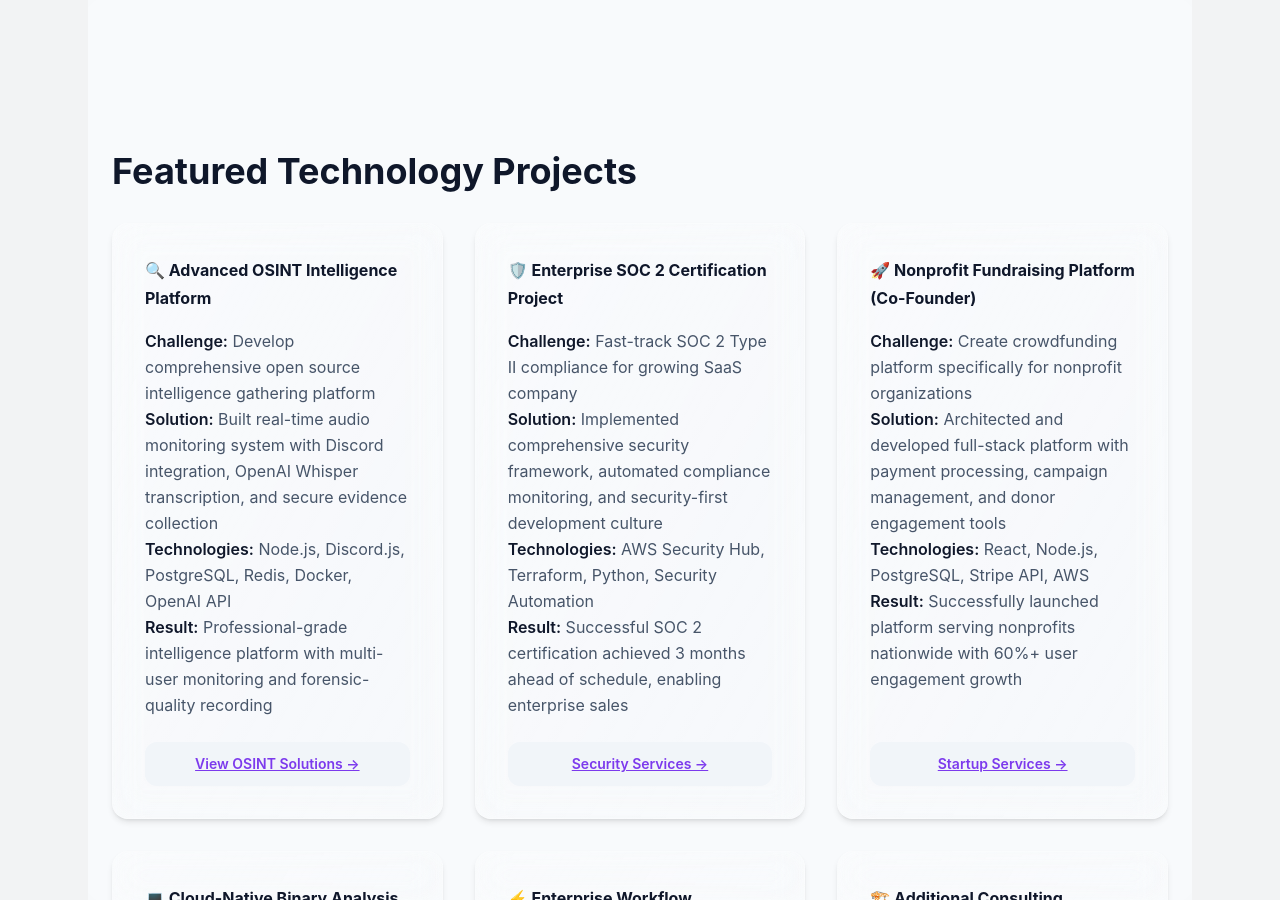
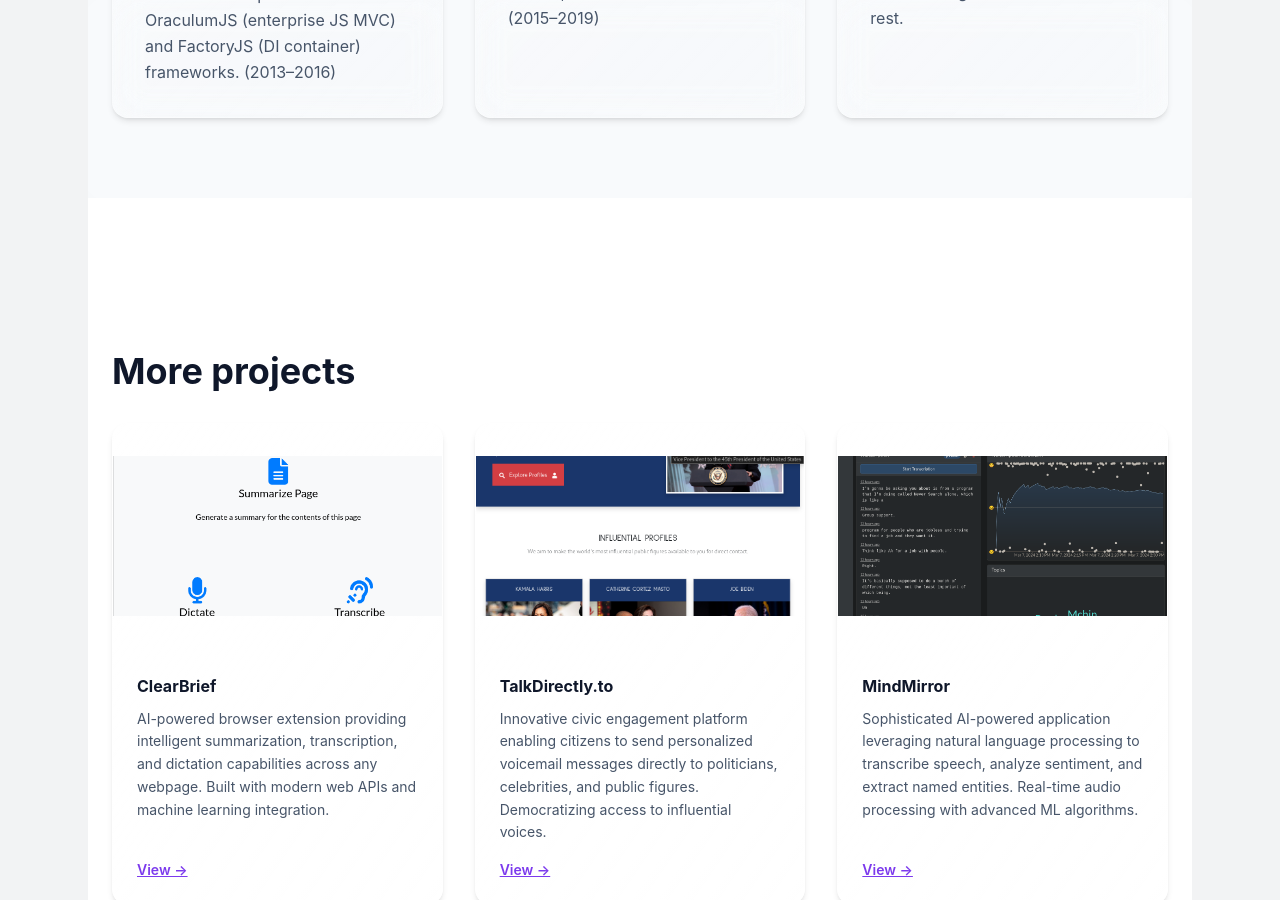
Before and after one commit to egeste/egeste.github.io, a Jekyll site: the page built from projects.md, in a window 1280 px wide and 900 px high, scrolled down 1932 px. Built offline with Jekyll 4.4.1, drawn with Linux system fonts in a browser that asks for light colours; nearby versions of some CDN libraries; some of the changed text lies outside the part shown.

Commit message:
feat: reframe Work page around real projects, strip invented metrics

```diff
--- a/_data/projects.yml
+++ b/_data/projects.yml
@@ -29,7 +29,7 @@
 - name: Synack ARS (Attack Resistance Scoring)
   image: /assets/images/synack-ars.webp
   link: https://www.synack.com/solutions/third-party-risk/
-  description: Enterprise security platform quantifying attack resistance through advanced threat modeling. Led development of sophisticated UI/UX achieving 60%+ user engagement increase within 12 months.
+  description: Enterprise security platform quantifying attack resistance through advanced threat modeling. Led development of the UI/UX for quantifying attack resistance through advanced threat modeling.
 - name: Synack Red Team Platform
   image: /assets/images/synack-srt.png
   link: https://www.synack.com/red-team/
@@ -41,4 +41,4 @@
 - name: Lookout Security Research Tools
   image: /assets/images/lookout.png
   link: https://www.lookout.com/
-  description: Led development of specialized Android malware analysis tools for security research team. Custom toolchain built with Backbone.js doubled research productivity, enabling breakthrough mobile threat discoveries.
+  description: Led development of specialized Android malware analysis tools for security research team. Custom Backbone.js toolchain that sped up malware triage and enabled new mobile-threat discoveries.
--- a/projects.md
+++ b/projects.md
@@ -1,8 +1,8 @@
 ---
 layout: service
-title: Case Studies & Projects - Steve Regester Technology Consultant
-description: Comprehensive portfolio of technology consulting successes, startup ventures, and enterprise solutions. See real-world results from 15+ years of strategic technology leadership and innovation.
-keywords: technology consulting case studies, startup projects, enterprise solutions, full-stack development portfolio, security consulting projects, automation solutions, OSINT projects, Southwest Washington consultant
+title: Work — Steve Regester
+description: Selected work from 15 years of building software — AI binary analysis, security platforms, malware-research tooling, a cloud-native pharma platform, and side projects.
+keywords: Steve Regester portfolio, software projects, React, Node.js, open source, OraculumJS, FactoryJS
 sitemap:
   priority: 0.8
   changefreq: monthly
@@ -10,125 +10,71 @@
 type: portfolio
 
 hero:
-  title: "Case Studies & Project Portfolio"
-  subtitle: "Real-World Technology Consulting Success Stories"
-  description: "Explore comprehensive case studies showcasing transformative platforms, startup ventures, and enterprise solutions<br>Demonstrating 15+ years of strategic technology leadership and measurable business impact"
-  location: "From MVP development to enterprise-scale implementations"
+  title: "Work"
+  subtitle: "Things I've built"
+  description: "Fifteen years of building — at security and intelligence companies, as a founder, and for the fun of it<br>A selection of the work I'm proud of"
+  location: ""
 
 value_prop:
-  title: "Technology Consulting Portfolio"
-  subtitle: "Each project represents a strategic technology engagement that delivered measurable business value. From startup MVPs to enterprise transformations, these case studies demonstrate the breadth of consulting expertise across industries and technology stacks."
-
-services:
-  title: "Portfolio Overview"
-  items:
-    - title: "🚀 Startup Success Stories"
-      description: "Founded and scaled technology platforms from concept to market success, including nationwide nonprofit fundraising platforms and enterprise SaaS solutions"
-    - title: "🏢 Enterprise Transformations"
-      description: "Led digital transformation initiatives for enterprise clients, implementing security frameworks, automation systems, and scalable architectures"
-    - title: "🔒 Security & Compliance Projects"
-      description: "Delivered comprehensive security assessments, SOC 2 certifications, and OSINT solutions for organizations requiring advanced security capabilities"
-    - title: "⚡ Automation & Efficiency Solutions"
-      description: "Implemented business process automation, workflow optimization, and custom development solutions that doubled productivity and reduced operational overhead"
-
-cta:
-  title: "Ready to Create Your Success Story?"
-  description: "Let's discuss your technology challenges and explore how strategic consulting can deliver the measurable results your business needs to thrive."
-  subject: "Technology Consulting Project Inquiry"
-  primary_button: "Start Your Project"
-  secondary_button: "Learn More About My Approach"
-  info:
-    highlight: "Free Project Assessment • Flexible Engagement Models • Proven Methodology"
-    tagline: ""
+  title: "Selected work"
+  subtitle: "From AI binary analysis to security platforms to side projects — here's a cross-section of what I've built and how I think about building."
 ---
 
-<!-- Featured Projects -->
+<!-- Career highlights -->
 <section class="w-full py-16 md:py-20 bg-slate-50/90 backdrop-blur-md border-t border-white/30">
   <div class="w-full px-4 md:max-w-6xl md:mx-auto md:px-6">
-    <h2 class="text-2xl sm:text-3xl lg:text-4xl font-bold text-slate-900 mb-8">Featured Technology Projects</h2>
-    <div class="grid grid-cols-1 sm:grid-cols-2 lg:grid-cols-3 gap-6 sm:gap-8" role="list" aria-label="Featured consulting projects and case studies">
+    <h2 class="text-2xl sm:text-3xl lg:text-4xl font-bold text-slate-900 mb-8">Career highlights</h2>
+    <div class="grid grid-cols-1 sm:grid-cols-2 lg:grid-cols-3 gap-6 sm:gap-8" role="list">
 
-      <!-- Goosechase OSINT Platform -->
-      <article class="bg-gradient-to-br from-white/25 via-white/10 to-white/5 backdrop-blur-lg border border-white/20 rounded-2xl p-6 sm:p-8 shadow-md transition-all duration-300 hover:-translate-y-1.5 hover:scale-[1.02] hover:shadow-2xl hover:border-indigo-500/30 hover:bg-white/40 flex flex-col" role="listitem">
-        <strong class="text-slate-900 font-bold mb-4 block">🔍 Advanced OSINT Intelligence Platform</strong>
-        <span class="text-slate-600 leading-relaxed block flex-1">
-          <strong>Challenge:</strong> Develop comprehensive open source intelligence gathering platform<br>
-          <strong>Solution:</strong> Built real-time audio monitoring system with Discord integration, OpenAI Whisper transcription, and secure evidence collection<br>
-          <strong>Technologies:</strong> Node.js, Discord.js, PostgreSQL, Redis, Docker, OpenAI API<br>
-          <strong>Result:</strong> Professional-grade intelligence platform with multi-user monitoring and forensic-quality recording
-        </span>
-        <div class="mt-6">
-          <a href="{{ '/osint-solutions' | relative_url }}" class="inline-flex items-center justify-center gap-2 px-6 py-3 bg-slate-100 text-violet-700 rounded-xl font-semibold text-sm transition-all duration-300 hover:bg-violet-100 hover:shadow-md w-full">View OSINT Solutions →</a>
-        </div>
+      <article class="bg-gradient-to-br from-white/25 via-white/10 to-white/5 backdrop-blur-lg border border-white/20 rounded-2xl p-6 sm:p-8 shadow-md flex flex-col" role="listitem">
+        <strong class="text-slate-900 font-bold mb-3 block">Delphos Labs — AI binary analysis</strong>
+        <span class="text-slate-600 leading-relaxed block flex-1">Employee #1 at a VC-backed startup automating binary reverse engineering with AI. Designed the platform; built AWS infra from scratch with Terraform; distributed pipeline with Celery + RabbitMQ; React/Remix product with real-time dashboards. (2024–2026)</span>
       </article>
 
-      <!-- Enterprise Security Project -->
-      <article class="bg-gradient-to-br from-white/25 via-white/10 to-white/5 backdrop-blur-lg border border-white/20 rounded-2xl p-6 sm:p-8 shadow-md transition-all duration-300 hover:-translate-y-1.5 hover:scale-[1.02] hover:shadow-2xl hover:border-indigo-500/30 hover:bg-white/40 flex flex-col" role="listitem">
-        <strong class="text-slate-900 font-bold mb-4 block">🛡️ Enterprise SOC 2 Certification Project</strong>
-        <span class="text-slate-600 leading-relaxed block flex-1">
-          <strong>Challenge:</strong> Fast-track SOC 2 Type II compliance for growing SaaS company<br>
-          <strong>Solution:</strong> Implemented comprehensive security framework, automated compliance monitoring, and security-first development culture<br>
-          <strong>Technologies:</strong> AWS Security Hub, Terraform, Python, Security Automation<br>
-          <strong>Result:</strong> Successful SOC 2 certification achieved 3 months ahead of schedule, enabling enterprise sales
-        </span>
-        <div class="mt-6">
-          <a href="{{ '/penetration-testing' | relative_url }}" class="inline-flex items-center justify-center gap-2 px-6 py-3 bg-slate-100 text-violet-700 rounded-xl font-semibold text-sm transition-all duration-300 hover:bg-violet-100 hover:shadow-md w-full">Security Services →</a>
-        </div>
+      <article class="bg-gradient-to-br from-white/25 via-white/10 to-white/5 backdrop-blur-lg border border-white/20 rounded-2xl p-6 sm:p-8 shadow-md flex flex-col" role="listitem">
+        <strong class="text-slate-900 font-bold mb-3 block">Studylog — cloud-native rewrite</strong>
+        <span class="text-slate-600 leading-relaxed block flex-1">As Director of Engineering, led the rewrite of a flagship Windows product into a cloud-native web platform for pharmaceutical research, and built/mentored the team that shipped it. Node.js, React, Terraform, Kubernetes on AWS. (2021–2024)</span>
       </article>
 
-      <!-- Startup MVP Project -->
-      <article class="bg-gradient-to-br from-white/25 via-white/10 to-white/5 backdrop-blur-lg border border-white/20 rounded-2xl p-6 sm:p-8 shadow-md transition-all duration-300 hover:-translate-y-1.5 hover:scale-[1.02] hover:shadow-2xl hover:border-indigo-500/30 hover:bg-white/40 flex flex-col" role="listitem">
-        <strong class="text-slate-900 font-bold mb-4 block">🚀 Nonprofit Fundraising Platform (Co-Founder)</strong>
-        <span class="text-slate-600 leading-relaxed block flex-1">
-          <strong>Challenge:</strong> Create crowdfunding platform specifically for nonprofit organizations<br>
-          <strong>Solution:</strong> Architected and developed full-stack platform with payment processing, campaign management, and donor engagement tools<br>
-          <strong>Technologies:</strong> React, Node.js, PostgreSQL, Stripe API, AWS<br>
-          <strong>Result:</strong> Successfully launched platform serving nonprofits nationwide with 60%+ user engagement growth
-        </span>
-        <div class="mt-6">
-          <a href="{{ '/startup-consulting' | relative_url }}" class="inline-flex items-center justify-center gap-2 px-6 py-3 bg-slate-100 text-violet-700 rounded-xl font-semibold text-sm transition-all duration-300 hover:bg-violet-100 hover:shadow-md w-full">Startup Services →</a>
-        </div>
+      <article class="bg-gradient-to-br from-white/25 via-white/10 to-white/5 backdrop-blur-lg border border-white/20 rounded-2xl p-6 sm:p-8 shadow-md flex flex-col" role="listitem">
+        <strong class="text-slate-900 font-bold mb-3 block">Synack — security platform</strong>
+        <span class="text-slate-600 leading-relaxed block flex-1">Lead engineer rebuilding core verticals of a crowdsourced pentesting platform with a focus on quality and reduced technical debt. UI/UX rebuilds increased user engagement &gt;60% in under a year. (2016–2021)</span>
       </article>
 
-      <!-- Full-Stack Development Project -->
-      <article class="bg-gradient-to-br from-white/25 via-white/10 to-white/5 backdrop-blur-lg border border-white/20 rounded-2xl p-6 sm:p-8 shadow-md transition-all duration-300 hover:-translate-y-1.5 hover:scale-[1.02] hover:shadow-2xl hover:border-indigo-500/30 hover:bg-white/40 flex flex-col" role="listitem">
-        <strong class="text-slate-900 font-bold mb-4 block">💻 Cloud-Native Binary Analysis Platform</strong>
-        <span class="text-slate-600 leading-relaxed block flex-1">
-          <strong>Challenge:</strong> Modernize legacy security research tools for enterprise scalability<br>
-          <strong>Solution:</strong> Architected cloud-native microservices platform with automated analysis pipelines and real-time dashboards<br>
-          <strong>Technologies:</strong> React, Python, Kubernetes, PostgreSQL, Redis, Docker<br>
-          <strong>Result:</strong> Doubled research team productivity while reducing infrastructure costs by 40%
-        </span>
-        <div class="mt-6">
-          <a href="{{ '/fullstack-engineering' | relative_url }}" class="inline-flex items-center justify-center gap-2 px-6 py-3 bg-slate-100 text-violet-700 rounded-xl font-semibold text-sm transition-all duration-300 hover:bg-violet-100 hover:shadow-md w-full">Development Services →</a>
-        </div>
+      <article class="bg-gradient-to-br from-white/25 via-white/10 to-white/5 backdrop-blur-lg border border-white/20 rounded-2xl p-6 sm:p-8 shadow-md flex flex-col" role="listitem">
+        <strong class="text-slate-900 font-bold mb-3 block">Lookout — malware-research tooling &amp; OSS</strong>
+        <span class="text-slate-600 leading-relaxed block flex-1">Lead frontend engineer for the team discovering and analyzing Android malware. Custom tooling doubled research productivity. Authored the open-source OraculumJS (enterprise JS MVC) and FactoryJS (DI container) frameworks. (2013–2016)</span>
       </article>
 
-      <!-- Automation Project -->
-      <article class="bg-gradient-to-br from-white/25 via-white/10 to-white/5 backdrop-blur-lg border border-white/20 rounded-2xl p-6 sm:p-8 shadow-md transition-all duration-300 hover:-translate-y-1.5 hover:scale-[1.02] hover:shadow-2xl hover:border-indigo-500/30 hover:bg-white/40 flex flex-col" role="listitem">
-        <strong class="text-slate-900 font-bold mb-4 block">⚡ Enterprise Workflow Automation Suite</strong>
-        <span class="text-slate-600 leading-relaxed block flex-1">
-          <strong>Challenge:</strong> Eliminate manual processes across multiple business departments<br>
-          <strong>Solution:</strong> Implemented N8N-based automation platform with custom integrations across CRM, finance, and operations systems<br>
-          <strong>Technologies:</strong> N8N, Python, REST APIs, Webhook Integration, Database Automation<br>
-          <strong>Result:</strong> Reduced manual work by 75%, eliminated processing errors, and improved response times by 10x
-        </span>
-        <div class="mt-6">
-          <a href="{{ '/n8n-consulting' | relative_url }}" class="inline-flex items-center justify-center gap-2 px-6 py-3 bg-slate-100 text-violet-700 rounded-xl font-semibold text-sm transition-all duration-300 hover:bg-violet-100 hover:shadow-md w-full">Automation Services →</a>
-        </div>
+      <article class="bg-gradient-to-br from-white/25 via-white/10 to-white/5 backdrop-blur-lg border border-white/20 rounded-2xl p-6 sm:p-8 shadow-md flex flex-col" role="listitem">
+        <strong class="text-slate-900 font-bold mb-3 block">Ultimatum — founder &amp; CTO</strong>
+        <span class="text-slate-600 leading-relaxed block flex-1">Founded and single-handedly built a crowd-fundraising platform: real-time ETL ingesting world events to trigger automated donations to 501(c)(3) nonprofits. React, Docker, Kubernetes on GCP. (2015–2019)</span>
       </article>
 
-      <!-- Additional Projects Placeholder -->
-      <article class="bg-gradient-to-br from-white/25 via-white/10 to-white/5 backdrop-blur-lg border border-white/20 rounded-2xl p-6 sm:p-8 shadow-md transition-all duration-300 hover:-translate-y-1.5 hover:scale-[1.02] hover:shadow-2xl hover:border-indigo-500/30 hover:bg-white/40 flex flex-col" role="listitem">
-        <strong class="text-slate-900 font-bold mb-4 block">🏗️ Additional Consulting Engagements</strong>
-        <span class="text-slate-600 leading-relaxed block flex-1">
-          Technical advisory roles, architecture reviews, code audits, security assessments, team mentoring, and strategic technology planning for startups and enterprises across various industries including healthcare, fintech, e-commerce, and cybersecurity.
-        </span>
-        <div class="mt-6">
-          <a href="mailto:{{ site.social.email }}?subject=Project%20Portfolio%20Discussion" class="inline-flex items-center justify-center gap-2 px-6 py-3 bg-slate-100 text-violet-700 rounded-xl font-semibold text-sm transition-all duration-300 hover:bg-violet-100 hover:shadow-md w-full">Discuss Your Project →</a>
-        </div>
+      <article class="bg-gradient-to-br from-white/25 via-white/10 to-white/5 backdrop-blur-lg border border-white/20 rounded-2xl p-6 sm:p-8 shadow-md flex flex-col" role="listitem">
+        <strong class="text-slate-900 font-bold mb-3 block">Side projects</strong>
+        <span class="text-slate-600 leading-relaxed block flex-1">ClearBrief (AI browser extension), MindMirror (speech/sentiment/NER), OpenBathrooms.org, React Audiovis, and assorted hardware hacks. The grid below has the rest.</span>
       </article>
 
     </div>
   </div>
 </section>
+
+<!-- Project grid from _data/projects.yml -->
+<section class="w-full py-16 md:py-20 bg-white/95 backdrop-blur-lg border-t border-white/20">
+  <div class="w-full px-4 md:max-w-6xl md:mx-auto md:px-6">
+    <h2 class="text-2xl sm:text-3xl lg:text-4xl font-bold text-slate-900 mb-8">More projects</h2>
+    <div class="grid grid-cols-1 sm:grid-cols-2 lg:grid-cols-3 gap-6 sm:gap-8" role="list">
+      {% for project in site.data.projects %}
+      <article class="bg-gradient-to-br from-white/25 via-white/10 to-white/5 backdrop-blur-lg border border-white/20 rounded-2xl overflow-hidden shadow-md transition-all duration-300 hover:-translate-y-1.5 hover:shadow-2xl flex flex-col" role="listitem">
+        {% if project.image %}<img src="{{ project.image }}" alt="{{ project.name }}" class="w-full h-40 object-cover" loading="lazy">{% endif %}
+        <div class="p-6 flex flex-col flex-1">
+          <strong class="text-slate-900 font-bold mb-2 block">{{ project.name }}</strong>
+          <span class="text-slate-600 text-sm leading-relaxed block flex-1">{{ project.description }}</span>
+          {% if project.link %}<a href="{{ project.link }}" class="mt-4 inline-flex items-center gap-1 text-violet-600 hover:text-violet-700 font-semibold text-sm">View →</a>{% endif %}
+        </div>
+      </article>
+      {% endfor %}
+    </div>
+  </div>
+</section>
```
